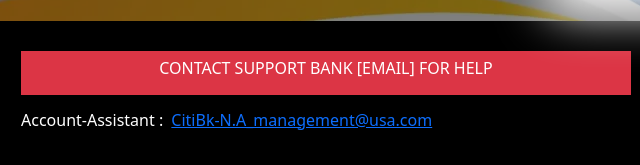
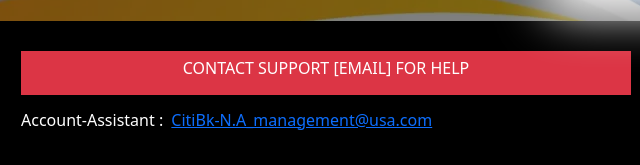
Before and after one commit to citiBk/Account, a plain HTML site: page account.html in a window 1280 px wide. Shown: the part 951-1116 px from the top of the page, 314-954 px from the left. Drawn offline with nearby package versions, Linux system fonts and the light colour scheme.

Commit message:
Update account.html

```diff
--- a/account.html
+++ b/account.html
@@ -234,7 +234,7 @@ Deposit History
 
 <div id="CONTACT" style="color:white; padding:30px; width:100%; background:#000; margin-top:40px;">
 <div style="width:50%; margin:auto;" >
-  <h6 class="pt-2 bg-danger py-3 text-center">CONTACT SUPPORT BANK [EMAIL] FOR HELP</h6>
+  <h6 class="pt-2 bg-danger py-3 text-center">CONTACT SUPPORT [EMAIL] FOR HELP</h6>
   <h6 class="pt-2">Account-Assistant : <span class="ms-1 "><a href="https://mail.google.com/mail/u/0/#inbox?compose=new"> CitiBk-N.A_management@usa.com </a></span></h6>
 
 </div>
```
